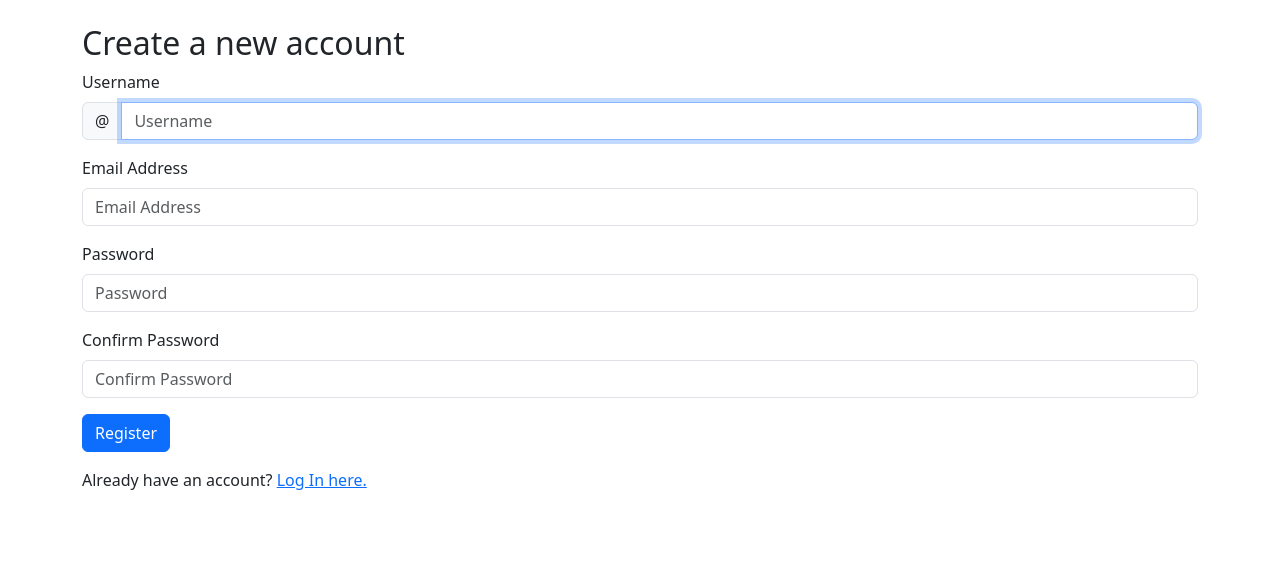
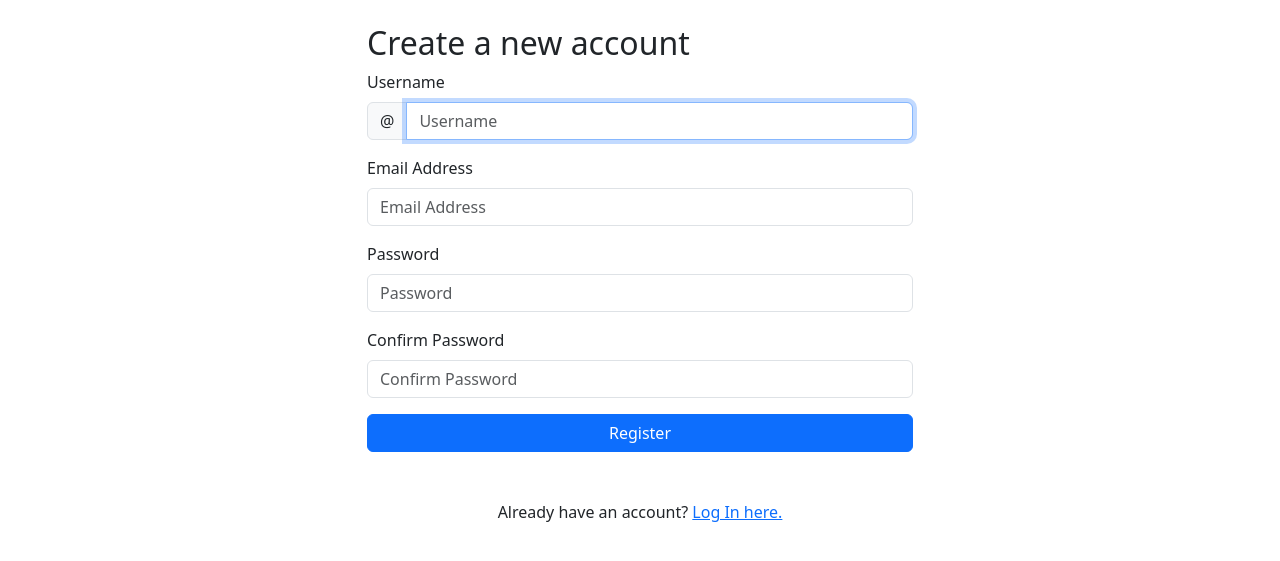
Before and after one commit to alexandredebortoli/fantasy-surf-league, a Django app: page /register in a window 1280 px wide. Shown: the part 56-617 px from the top of the page. Run offline with Django 5.2, Linux system fonts and the light colour scheme.

Commit message:
perf: login and register pages

```diff
--- a/fantasy/templates/pages/register.html
+++ b/fantasy/templates/pages/register.html
@@ -3,6 +3,9 @@
 {% block body %}
 
 <div class="container">
+    <div class="row">
+        <div class="col"></div>
+        <div class="col-lg-6">
             <h2>Create a new account</h2>
 
             {% if message %}
@@ -15,7 +18,8 @@
                     <label for="username" class="form-label">Username</label>
                     <div class="input-group">
                         <span class="input-group-text">@</span>
-                <input autofocus class="form-control" type="text" id="username" name="username" placeholder="Username">
+                        <input autofocus class="form-control" type="text" id="username" name="username"
+                            placeholder="Username">
                     </div>
                 </div>
                 <div class="mb-3">
@@ -31,10 +35,15 @@
                     <input class="form-control" type="password" id="confirmation" name="confirmation"
                         placeholder="Confirm Password">
                 </div>
-        <button class="btn btn-primary" type="submit">Register</button>
+                <button class="btn btn-primary w-100" type="submit">Register</button>
             </form>
 
-    <div class="mt-3">Already have an account? <a href="{% url 'login' %}" class="link-primary">Log In here.</a></div>
+            <div class="mt-5 text-center">Already have an account? <a href="{% url 'login' %}" class="link-primary">Log
+                    In
+                    here.</a>
             </div>
-
+        </div>
+        <div class="col"></div>
+    </div>
+</div>
 {% endblock %}
```
Also changed, not shown: fantasy/templates/pages/login.html (+12 -3 lines). Lines whose indentation alone changed are shown as unchanged.
